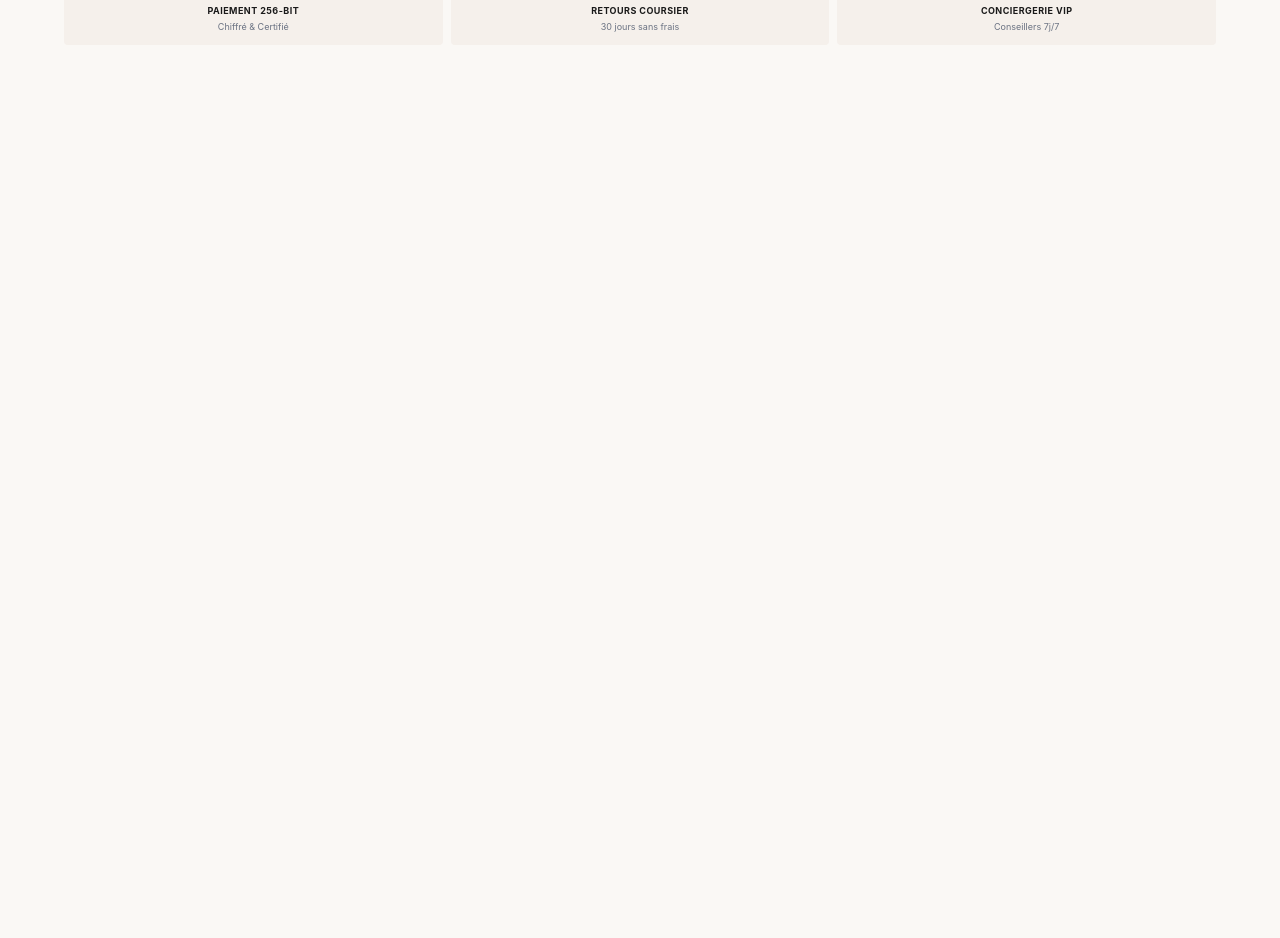
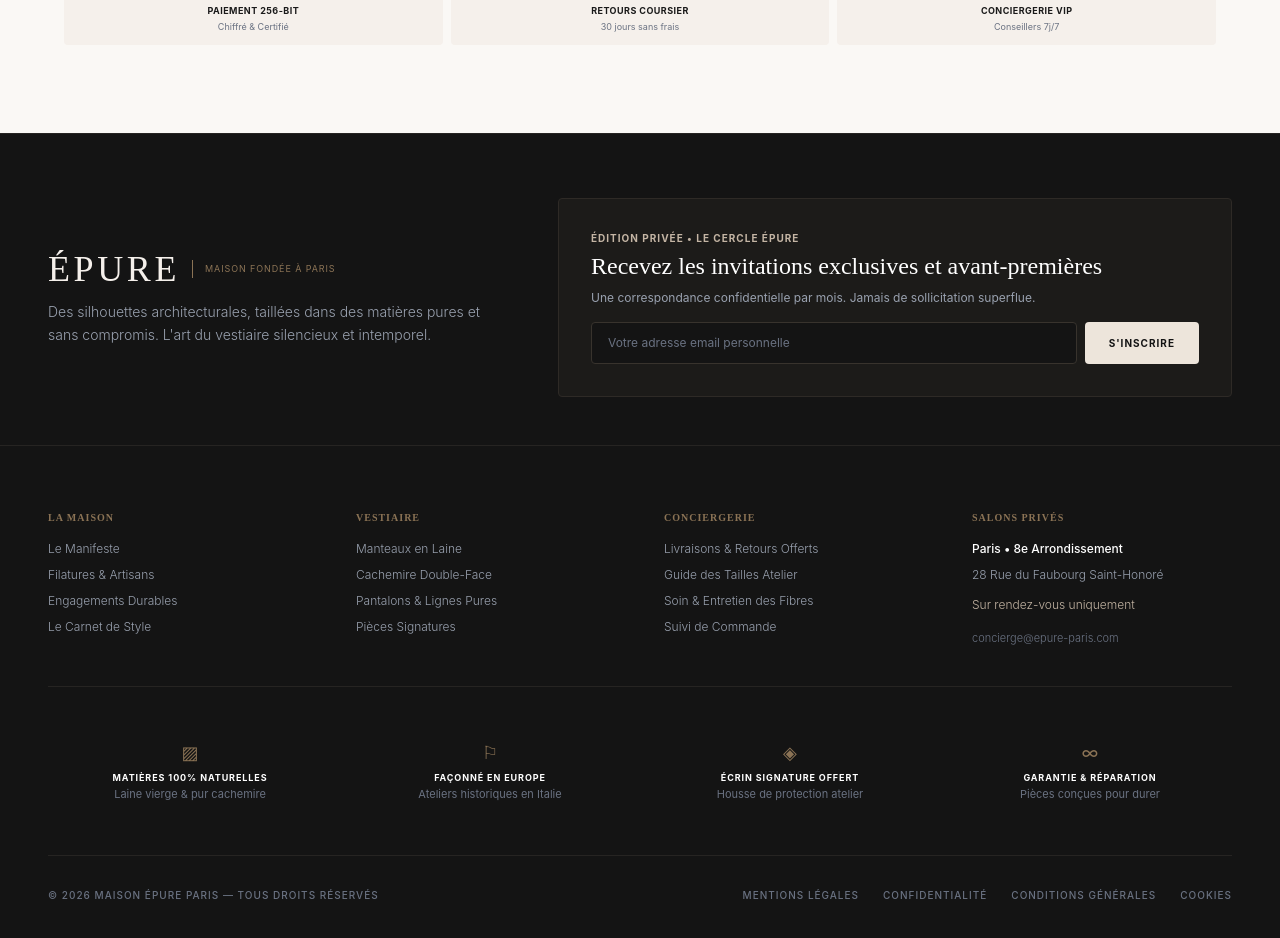
Before and after one commit to bookup237/epure-luxury-us, a React (Vite) app: page /cart in a window 1280 px wide. Shown: the part 1100-2038 px from the top of the page. Before the commit the page ends 1169 px from the top, so only its background shows below. Built offline with nearby package versions, Linux system fonts and the light colour scheme.

Commit message:
Add high-end luxury footer and fix carnet image

```diff
--- a/src/App.tsx
+++ b/src/App.tsx
@@ -7,11 +7,12 @@ import Atelier from './pages/Atelier';
 import Login from './pages/Login';
 import { LanguageProvider, useLanguage } from './i18n';
 import { SearchModal } from './components/SearchModal';
+import Footer from './components/Footer';
 
 const Layout = ({ children, cartCount }: { children: React.ReactNode, cartCount: number }) => {
   const location = useLocation();
   const isProductPage = location.pathname.includes('/product/');
-  const { lang, setLang, t } = useLanguage();
+  const { t } = useLanguage();
   const [isSearchOpen, setIsSearchOpen] = useState(false);
 
   return (
@@ -42,10 +43,6 @@ const Layout = ({ children, cartCount }: { children: React.ReactNode, cartCount:
         <nav className="hidden md:flex items-center gap-8 text-xs font-bold tracking-widest uppercase text-gray-500">
           <Link to="/" className="text-[#1a1a1a] hover:text-[#8b7355] transition-colors">{t('nav_boutique')}</Link>
           <a href="#" className="hover:text-[#8b7355] transition-colors">{t('nav_decouvrir')}</a>
-          <Link to="/atelier" className="text-[#8b7355] hover:text-[#1a1a1a] transition-colors flex items-center gap-1.5 font-bold">
-            <span className="w-2 h-2 bg-green-500 rounded-full animate-pulse"></span>
-            Atelier (Admin)
-          </Link>
         </nav>
 
         {/* Right side: Search, Cart, Profile */}
@@ -79,6 +76,9 @@ const Layout = ({ children, cartCount }: { children: React.ReactNode, cartCount:
         {children}
       </main>
 
+      {/* Luxury Footer */}
+      <Footer />
+
       {/* Bottom Tab Bar (Mobile Only) */}
       <nav className="md:hidden fixed bottom-0 left-0 right-0 bg-[#faf8f5] border-t border-[#ede5db] flex justify-around items-center py-3 px-2 z-50 safe-area-pb">
         <Link to="/" className={`flex flex-col items-center gap-1 ${location.pathname === '/' ? 'text-[#1a1a1a]' : 'text-gray-400'}`}>
@@ -103,10 +103,6 @@ const Layout = ({ children, cartCount }: { children: React.ReactNode, cartCount:
         <Link to="/account" className={`flex flex-col items-center gap-1 ${location.pathname === '/account' ? 'text-[#1a1a1a]' : 'text-gray-400'}`}>
           <svg width="20" height="20" viewBox="0 0 24 24" fill="none" stroke="currentColor" strokeWidth="2"><path d="M20 21v-2a4 4 0 0 0-4-4H8a4 4 0 0 0-4 4v2"/><circle cx="12" cy="7" r="4"/></svg>
           <span className="text-[10px] font-medium tracking-wider uppercase">Compte</span>
-        </Link>
-        <Link to="/atelier" className={`flex flex-col items-center gap-1 ${location.pathname === '/atelier' ? 'text-[#8b7355]' : 'text-gray-400'}`}>
-          <svg width="20" height="20" viewBox="0 0 24 24" fill="none" stroke="currentColor" strokeWidth="2"><rect x="2" y="3" width="20" height="14" rx="2" ry="2"/><line x1="8" y1="21" x2="16" y2="21"/><line x1="12" y1="17" x2="12" y2="21"/></svg>
-          <span className="text-[10px] font-medium tracking-wider uppercase">Atelier</span>
         </Link>
       </nav>
     </div>
--- a/src/components/Footer.tsx
+++ b/src/components/Footer.tsx
@@ -1,68 +1,202 @@
-import React from 'react';
+import React, { useState } from 'react';
 import { Link } from 'react-router-dom';
 
-const Footer: React.FC = () => (
-  <footer className="bg-[#1a1a1a] text-gray-300">
-    <div className="max-w-7xl mx-auto px-4 sm:px-6 lg:px-8 py-12">
-      <div className="grid grid-cols-1 md:grid-cols-4 gap-8">
-        {/* Brand */}
-        <div>
-          <h3 className="text-2xl font-bold text-white font-['Playfair_Display'] mb-4">SAMARA'S FURS</h3>
-          <p className="text-sm leading-relaxed">
-            Premium luxury furs and clothing, handcrafted in the USA.
-            Experience unparalleled elegance and warmth since 1985.
+const Footer: React.FC = () => {
+  const [newsletterEmail, setNewsletterEmail] = useState('');
+  const [subscribed, setSubscribed] = useState(false);
+
+  const handleSubscribe = (e: React.FormEvent) => {
+    e.preventDefault();
+    if (newsletterEmail.trim()) {
+      setSubscribed(true);
+      setTimeout(() => {
+        setNewsletterEmail('');
+      }, 3000);
+    }
+  };
+
+  return (
+    <footer className="bg-[#141414] text-[#ede5db] border-t border-[#262422] mt-16">
+      {/* Brand & Newsletter Banner */}
+      <div className="max-w-7xl mx-auto px-6 md:px-12 pt-16 pb-12 border-b border-[#262422]">
+        <div className="grid grid-cols-1 lg:grid-cols-12 gap-10 items-center">
+          <div className="lg:col-span-5">
+            <div className="flex items-center gap-3 mb-3">
+              <span className="font-['Cormorant_Garamond'] text-3xl md:text-4xl tracking-widest text-[#f5f0eb] uppercase font-light">
+                ÉPURE
+              </span>
+              <span className="text-[9px] uppercase tracking-widest text-[#8b7355] border-l border-[#8b7355] pl-3 py-0.5">
+                Maison Fondée à Paris
+              </span>
+            </div>
+            <p className="text-xs md:text-sm text-gray-400 font-light leading-relaxed max-w-md">
+              Des silhouettes architecturales, taillées dans des matières pures et sans compromis. L'art du vestiaire silencieux et intemporel.
             </p>
           </div>
 
-        {/* Quick links */}
-        <div>
-          <h4 className="text-sm uppercase tracking-widest text-[#d4a843] mb-4 font-semibold">Quick Links</h4>
-          <ul className="space-y-2 text-sm">
-            <li><Link to="/" className="hover:text-white transition-colors">Home</Link></li>
-            <li><Link to="/about" className="hover:text-white transition-colors">About Us</Link></li>
-            <li><Link to="/contact" className="hover:text-white transition-colors">Contact</Link></li>
-          </ul>
+          {/* Newsletter Box */}
+          <div className="lg:col-span-7 bg-[#1c1b19] p-6 md:p-8 rounded-sm border border-[#2e2a26]">
+            <div className="text-[10px] font-bold tracking-widest uppercase text-[#c4b5a4] mb-1">
+              Édition Privée &bull; Le Cercle ÉPURE
             </div>
+            <h4 className="font-['Cormorant_Garamond'] text-2xl text-white mb-2">
+              Recevez les invitations exclusives et avant-premières
+            </h4>
+            <p className="text-xs text-gray-400 mb-4">
+              Une correspondance confidentielle par mois. Jamais de sollicitation superflue.
+            </p>
 
-        {/* Customer Service */}
-        <div>
-          <h4 className="text-sm uppercase tracking-widest text-[#d4a843] mb-4 font-semibold">Customer Service</h4>
-          <ul className="space-y-2 text-sm">
-            <li><span className="hover:text-white transition-colors cursor-pointer">Shipping & Returns</span></li>
-            <li><span className="hover:text-white transition-colors cursor-pointer">Size Guide</span></li>
-            <li><span className="hover:text-white transition-colors cursor-pointer">Care Instructions</span></li>
-            <li><span className="hover:text-white transition-colors cursor-pointer">FAQ</span></li>
-          </ul>
+            {subscribed ? (
+              <div className="bg-[#24221f] text-[#c4b5a4] p-3 text-xs tracking-wider border border-[#8b7355]/40 rounded-sm">
+                ✓ Bienvenue dans Le Cercle ÉPURE. Votre invitation privée vous a été adressée.
               </div>
-
-        {/* Contact info */}
-        <div>
-          <h4 className="text-sm uppercase tracking-widest text-[#d4a843] mb-4 font-semibold">Contact Us</h4>
-          <ul className="space-y-2 text-sm">
-            <li>📍 123 Fifth Avenue, New York, NY 10001</li>
-            <li>📞 +1 (212) 555-0199</li>
-            <li>✉️ info@samarasfurs.com</li>
-          </ul>
-          <div className="flex space-x-4 mt-4">
-            <a href="#" className="text-gray-400 hover:text-white transition-colors">
-              <svg className="w-5 h-5" fill="currentColor" viewBox="0 0 24 24"><path d="M24 4.557c-.883.392-1.832.656-2.828.775 1.017-.609 1.798-1.574 2.165-2.724-.951.564-2.005.974-3.127 1.195-.897-.957-2.178-1.555-3.594-1.555-3.179 0-5.515 2.966-4.797 6.045-4.091-.205-7.719-2.165-10.148-5.144-1.29 2.213-.669 5.108 1.523 6.574-.806-.026-1.566-.247-2.229-.616-.054 2.281 1.581 4.415 3.949 4.89-.693.188-1.452.232-2.224.084.626 1.956 2.444 3.379 4.6 3.419-2.07 1.623-4.678 2.348-7.29 2.04 2.179 1.397 4.768 2.212 7.548 2.212 9.142 0 14.307-7.721 13.995-14.646.962-.695 1.797-1.562 2.457-2.549z"/></svg>
-            </a>
-            <a href="#" className="text-gray-400 hover:text-white transition-colors">
-              <svg className="w-5 h-5" fill="currentColor" viewBox="0 0 24 24"><path d="M12 2.163c3.204 0 3.584.012 4.85.07 3.252.148 4.771 1.691 4.919 4.919.058 1.265.069 1.645.069 4.849 0 3.205-.012 3.584-.069 4.849-.149 3.225-1.664 4.771-4.919 4.919-1.266.058-1.644.07-4.85.07-3.204 0-3.584-.012-4.849-.07-3.26-.149-4.771-1.699-4.919-4.92-.058-1.265-.07-1.644-.07-4.849 0-3.204.013-3.583.07-4.849.149-3.227 1.664-4.771 4.919-4.919 1.266-.057 1.645-.069 4.849-.069zm0-2.163c-3.259 0-3.667.014-4.947.072-4.358.2-6.78 2.618-6.98 6.98-.059 1.281-.073 1.689-.073 4.948 0 3.259.014 3.668.072 4.948.2 4.358 2.618 6.78 6.98 6.98 1.281.058 1.689.072 4.948.072 3.259 0 3.668-.014 4.948-.072 4.354-.2 6.782-2.618 6.979-6.98.059-1.28.073-1.689.073-4.948 0-3.259-.014-3.667-.072-4.947-.196-4.354-2.617-6.78-6.979-6.98-1.281-.059-1.69-.073-4.949-.073zm0 5.838c-3.403 0-6.162 2.759-6.162 6.162s2.759 6.163 6.162 6.163 6.162-2.759 6.162-6.163c0-3.403-2.759-6.162-6.162-6.162zm0 10.162c-2.209 0-4-1.79-4-4 0-2.209 1.791-4 4-4s4 1.791 4 4c0 2.21-1.791 4-4 4zm6.406-11.845c-.796 0-1.441.645-1.441 1.44s.645 1.44 1.441 1.44c.795 0 1.439-.645 1.439-1.44s-.644-1.44-1.439-1.44z"/></svg>
-            </a>
-            <a href="#" className="text-gray-400 hover:text-white transition-colors">
-              <svg className="w-5 h-5" fill="currentColor" viewBox="0 0 24 24"><path d="M9 8h-3v4h3v12h5v-12h3.642l.358-4h-4v-1.667c0-.955.192-1.333 1.115-1.333h2.885v-5h-3.808c-3.596 0-5.192 1.583-5.192 4.615v3.385z"/></svg>
-            </a>
+            ) : (
+              <form onSubmit={handleSubscribe} className="flex flex-col sm:flex-row gap-2">
+                <input
+                  type="email"
+                  required
+                  placeholder="Votre adresse email personnelle"
+                  value={newsletterEmail}
+                  onChange={(e) => setNewsletterEmail(e.target.value)}
+                  className="flex-1 bg-[#141414] border border-[#38332d] focus:border-[#c4b5a4] px-4 py-3 text-xs text-white placeholder:text-gray-500 outline-none rounded-sm transition-colors"
+                />
+                <button
+                  type="submit"
+                  className="bg-[#ede5db] text-[#141414] hover:bg-white px-6 py-3 text-[10px] font-bold tracking-widest uppercase rounded-sm transition-colors whitespace-nowrap"
+                >
+                  S'inscrire
+                </button>
+              </form>
+            )}
           </div>
         </div>
       </div>
 
-      {/* Bottom bar */}
-      <div className="border-t border-gray-700 mt-8 pt-6 text-center text-xs text-gray-500">
-        &copy; {new Date().getFullYear()} Samara's Furs. All rights reserved.
+      {/* Navigation Columns */}
+      <div className="max-w-7xl mx-auto px-6 md:px-12 py-12 md:py-16">
+        <div className="grid grid-cols-2 md:grid-cols-4 gap-8 md:gap-12">
+          {/* Col 1 : Maison */}
+          <div>
+            <h5 className="text-[10px] font-bold tracking-widest uppercase text-[#8b7355] mb-4">
+              La Maison
+            </h5>
+            <ul className="space-y-2.5 text-xs text-gray-400 font-light">
+              <li>
+                <Link to="/" className="hover:text-white transition-colors">Le Manifeste</Link>
+              </li>
+              <li>
+                <Link to="/" className="hover:text-white transition-colors">Filatures & Artisans</Link>
+              </li>
+              <li>
+                <Link to="/" className="hover:text-white transition-colors">Engagements Durables</Link>
+              </li>
+              <li>
+                <Link to="/" className="hover:text-white transition-colors">Le Carnet de Style</Link>
+              </li>
+            </ul>
+          </div>
+
+          {/* Col 2 : Collections */}
+          <div>
+            <h5 className="text-[10px] font-bold tracking-widest uppercase text-[#8b7355] mb-4">
+              Vestiaire
+            </h5>
+            <ul className="space-y-2.5 text-xs text-gray-400 font-light">
+              <li>
+                <Link to="/" className="hover:text-white transition-colors">Manteaux en Laine</Link>
+              </li>
+              <li>
+                <Link to="/" className="hover:text-white transition-colors">Cachemire Double-Face</Link>
+              </li>
+              <li>
+                <Link to="/" className="hover:text-white transition-colors">Pantalons & Lignes Pures</Link>
+              </li>
+              <li>
+                <Link to="/" className="hover:text-white transition-colors">Pièces Signatures</Link>
+              </li>
+            </ul>
+          </div>
+
+          {/* Col 3 : Conciergerie */}
+          <div>
+            <h5 className="text-[10px] font-bold tracking-widest uppercase text-[#8b7355] mb-4">
+              Conciergerie
+            </h5>
+            <ul className="space-y-2.5 text-xs text-gray-400 font-light">
+              <li>
+                <span className="hover:text-white transition-colors cursor-pointer" onClick={() => alert("Livraison express offerte avec écrin atelier pour toute commande.")}>
+                  Livraisons & Retours Offerts
+                </span>
+              </li>
+              <li>
+                <span className="hover:text-white transition-colors cursor-pointer" onClick={() => alert("Guide des tailles disponible sur chaque fiche vêtement.")}>
+                  Guide des Tailles Atelier
+                </span>
+              </li>
+              <li>
+                <span className="hover:text-white transition-colors cursor-pointer" onClick={() => alert("Nos pièces bénéficient d'une garantie et d'un service d'entretien dédié.")}>
+                  Soin & Entretien des Fibres
+                </span>
+              </li>
+              <li>
+                <Link to="/cart" className="hover:text-white transition-colors">Suivi de Commande</Link>
+              </li>
+            </ul>
+          </div>
+
+          {/* Col 4 : Salons & Contact */}
+          <div>
+            <h5 className="text-[10px] font-bold tracking-widest uppercase text-[#8b7355] mb-4">
+              Salons Privés
+            </h5>
+            <div className="space-y-2.5 text-xs text-gray-400 font-light">
+              <p className="text-white font-medium">Paris &bull; 8e Arrondissement</p>
+              <p>28 Rue du Faubourg Saint-Honoré</p>
+              <p className="text-[#c4b5a4] pt-1">Sur rendez-vous uniquement</p>
+              <p className="pt-2 text-[11px] text-gray-500">concierge@epure-paris.com</p>
+            </div>
+          </div>
+        </div>
+
+        {/* Value Badges */}
+        <div className="grid grid-cols-2 md:grid-cols-4 gap-4 py-10 mt-10 border-t border-b border-[#262422] text-center">
+          <div className="p-3">
+            <div className="text-[#8b7355] text-lg mb-1">▨</div>
+            <div className="text-[9px] font-bold tracking-widest uppercase text-white">Matières 100% Naturelles</div>
+            <div className="text-[11px] text-gray-500 mt-0.5">Laine vierge & pur cachemire</div>
+          </div>
+          <div className="p-3">
+            <div className="text-[#8b7355] text-lg mb-1">⚐</div>
+            <div className="text-[9px] font-bold tracking-widest uppercase text-white">Façonné en Europe</div>
+            <div className="text-[11px] text-gray-500 mt-0.5">Ateliers historiques en Italie</div>
+          </div>
+          <div className="p-3">
+            <div className="text-[#8b7355] text-lg mb-1">◈</div>
+            <div className="text-[9px] font-bold tracking-widest uppercase text-white">Écrin Signature Offert</div>
+            <div className="text-[11px] text-gray-500 mt-0.5">Housse de protection atelier</div>
+          </div>
+          <div className="p-3">
+            <div className="text-[#8b7355] text-lg mb-1">∞</div>
+            <div className="text-[9px] font-bold tracking-widest uppercase text-white">Garantie & Réparation</div>
+            <div className="text-[11px] text-gray-500 mt-0.5">Pièces conçues pour durer</div>
+          </div>
+        </div>
+
+        {/* Bottom Credits & Copyright */}
+        <div className="pt-8 flex flex-col md:flex-row justify-between items-center text-[10px] font-medium tracking-widest uppercase text-gray-500 gap-4">
+          <div>
+            &copy; {new Date().getFullYear()} MAISON ÉPURE PARIS &mdash; TOUS DROITS RÉSERVÉS
+          </div>
+          <div className="flex gap-6">
+            <span className="hover:text-gray-300 cursor-pointer">Mentions Légales</span>
+            <span className="hover:text-gray-300 cursor-pointer">Confidentialité</span>
+            <span className="hover:text-gray-300 cursor-pointer">Conditions Générales</span>
+            <span className="hover:text-gray-300 cursor-pointer">Cookies</span>
+          </div>
         </div>
       </div>
     </footer>
   );
+};
 
 export default Footer;
--- a/src/components/SearchModal.tsx
+++ b/src/components/SearchModal.tsx
@@ -1,4 +1,4 @@
-import React, { useState, useEffect } from 'react';
+import { useState, useEffect } from 'react';
 import { Link } from 'react-router-dom';
 import { useLanguage } from '../i18n';
 import { getStoredProducts } from '../data/products';
--- a/src/pages/Cart.tsx
+++ b/src/pages/Cart.tsx
@@ -1,4 +1,3 @@
-import React from 'react';
 import { useNavigate } from 'react-router-dom';
 import { createOrder } from '../data/orders';
 
@@ -37,8 +36,7 @@ const Cart = ({ cart, setCart, isLoggedIn }: { cart: any[], setCart: any, isLogg
 
     // Vider le panier après commande
     setCart([]);
-    alert(`Commande ${newOrder.id} validée avec succès (${subtotal.toFixed(2)} €) ! Elle a été transmise en direct au tableau de bord Atelier.`);
-    navigate('/atelier');
+    alert(`Commande ${newOrder.id} validée avec succès (${subtotal.toFixed(2)} €) ! Merci pour votre achat.`);
   };
 
   const updateQuantity = (id: string, color: string, size: string, delta: number) => {
--- a/src/pages/Home.tsx
+++ b/src/pages/Home.tsx
@@ -1,6 +1,6 @@
-import React, { useState, useEffect } from 'react';
+import { useState, useEffect } from 'react';
 import { Link } from 'react-router-dom';
-import { getStoredProducts, Product } from '../data/products';
+import { getStoredProducts, type Product } from '../data/products';
 
 const Home = () => {
   const [productList, setProductList] = useState<Product[]>([]);
@@ -141,8 +141,12 @@ const Home = () => {
                 <p className="text-xs md:text-sm text-gray-600 mb-4 md:mb-6 leading-relaxed max-w-xs">Comment composer une garde-robe capsule cohérente pour l'hiver.</p>
                 <button onClick={() => alert("Ouverture du Carnet de Style...")} className="text-[10px] md:text-xs font-bold tracking-widest uppercase border-b border-[#1a1a1a] pb-0.5 inline-flex items-center gap-1 hover:text-[#8b7355] hover:border-[#8b7355] transition-colors">Consulter l'éditorial ↗</button>
               </div>
-              <div className="w-24 h-32 md:w-40 md:h-56 bg-gray-200 rounded-sm overflow-hidden flex-shrink-0 shadow-md">
-                <img src="https://images.unsplash.com/photo-1601056637375-40742d7650f9?w=400&h=600&fit=crop" alt="Carnet" className="w-full h-full object-cover opacity-90" />
+              <div className="w-24 h-32 md:w-40 md:h-56 bg-[#ede5db] rounded-sm overflow-hidden flex-shrink-0 shadow-md">
+                <img
+                  src="https://images.unsplash.com/photo-1515372039744-b8f02a3ae446?w=600&h=800&fit=crop"
+                  alt="Le Carnet de Style Épure"
+                  className="w-full h-full object-cover"
+                />
               </div>
             </div>
           </div>
--- a/src/pages/ProductDetail.tsx
+++ b/src/pages/ProductDetail.tsx
@@ -1,4 +1,4 @@
-import React, { useState } from 'react';
+import { useState } from 'react';
 import { useParams } from 'react-router-dom';
 import { getStoredProducts } from '../data/products';
 
```
Also changed, not shown: src/pages/Atelier.tsx (+3 -4 lines). Lines whose indentation alone changed are shown as unchanged.
